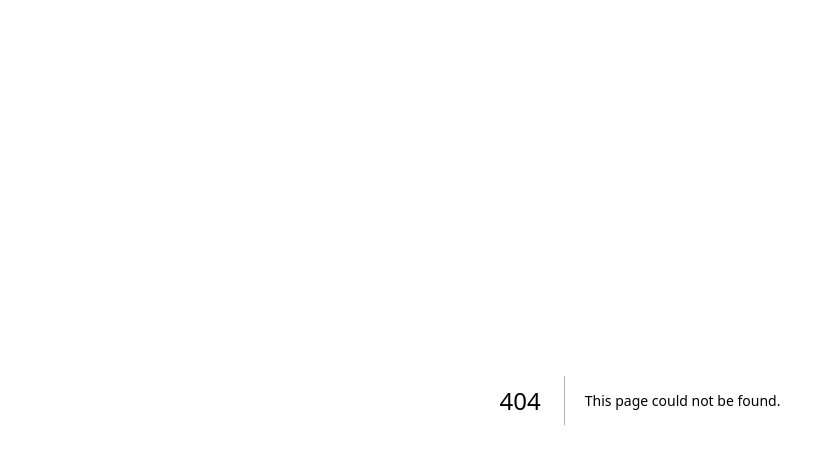
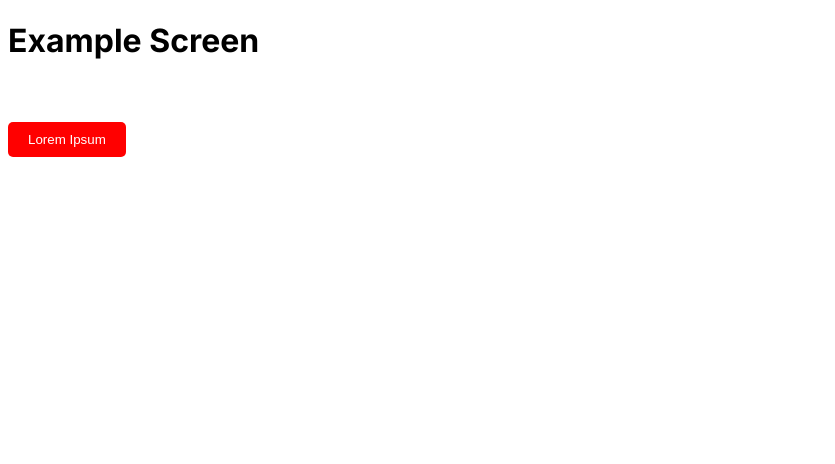
Before and after one commit to Joseafs/boilerplate-next-styled-2024, a Next.js app: page /example in a window 1280 px wide. Before the commit this address had no page. Shown: the top 464 px of the page, without its empty margins (0-835 px from the left). Built offline with nearby package versions, Linux system fonts and the light colour scheme.

Commit message:
Add styled-components config to work as SSR
- Fix test Button to check if style background-color exists;
- Add StyledComponentsRegistry for SSR in styled-components;
- Add ExamplePage;

```diff
--- a/next.config.mjs
+++ b/next.config.mjs
@@ -1,4 +1,8 @@
 /** @type {import('next').NextConfig} */
-const nextConfig = {};
+const nextConfig = {
+  compiler: {
+    styledComponents: true,
+  },
+};
 
 export default nextConfig;
--- /dev/null
+++ b/src/app/example/page.tsx
@@ -0,0 +1,5 @@
+import { ExampleScreen } from '~/screens/example';
+
+export default function Example() {
+  return <ExampleScreen />;
+}
--- a/src/app/layout.tsx
+++ b/src/app/layout.tsx
@@ -1,23 +1,23 @@
 import type { Metadata } from 'next';
 import { Inter } from 'next/font/google';
-import React from 'react';
-import './globals.css';
+import { FC, PropsWithChildren } from 'react';
+
+import { StyledComponentsRegistry } from '~/theme/StyledComponentsRegistry';
 
 const inter = Inter({ subsets: ['latin'] });
 
 export const metadata: Metadata = {
-  description: 'Generated by create next app',
-  title: 'Create Next App',
+  description: 'Generated with next 14 and styled-components for new challenges and projects',
+  icons: { icon: '/images/favicon.png' },
+  title: 'Boilerplate Next Styled 2024',
 };
 
-export default function RootLayout({
-  children,
-}: Readonly<{
-  children: React.ReactNode;
-}>) {
-  return (
-    <html lang="en">
-      <body className={inter.className}>{children}</body>
-    </html>
-  );
-}
+const RootLayout: FC<PropsWithChildren> = ({ children }) => (
+  <html lang="en">
+    <body className={inter.className}>
+      <StyledComponentsRegistry>{children}</StyledComponentsRegistry>
+    </body>
+  </html>
+);
+
+export default RootLayout;
--- a/src/components/Button/index.tsx
+++ b/src/components/Button/index.tsx
@@ -1,11 +1,12 @@
 import { FC } from 'react';
 
+import { Root } from './styles';
 import { Props } from './types';
 
 export const Button: FC<Props> = ({ children, type, disabled }) => {
   return (
-    <button type={type} disabled={disabled}>
+    <Root type={type} disabled={disabled}>
       {children}
-    </button>
+    </Root>
   );
 };
--- /dev/null
+++ b/src/components/Button/styles.ts
@@ -0,0 +1,12 @@
+'use client';
+
+import styled from 'styled-components';
+
+export const Root = styled.button`
+  background-color: red;
+  color: white;
+  padding: 10px 20px;
+  border: none;
+  border-radius: 5px;
+  cursor: pointer;
+`;
--- /dev/null
+++ b/src/screens/example/index.tsx
@@ -0,0 +1,12 @@
+import { FC } from 'react';
+
+import { Button } from '~/components/Button';
+
+export const ExampleScreen: FC = () => (
+  <div>
+    <h1>Example Screen</h1>
+    <br />
+    <br />
+    <Button>Lorem Ipsum</Button>
+  </div>
+);
--- /dev/null
+++ b/src/theme/StyledComponentsRegistry.tsx
@@ -0,0 +1,19 @@
+'use client';
+
+import { useServerInsertedHTML } from 'next/navigation';
+import { FC, PropsWithChildren, useState } from 'react';
+import { ServerStyleSheet, StyleSheetManager } from 'styled-components';
+
+export const StyledComponentsRegistry: FC<PropsWithChildren> = ({ children }) => {
+  const [styledComponentsStyleSheet] = useState(() => new ServerStyleSheet());
+
+  useServerInsertedHTML(() => {
+    const styles = styledComponentsStyleSheet.getStyleElement();
+    styledComponentsStyleSheet.instance.clearTag();
+    return <>{styles}</>;
+  });
+
+  if (typeof window !== 'undefined') return <>{children}</>;
+
+  return <StyleSheetManager sheet={styledComponentsStyleSheet.instance}>{children}</StyleSheetManager>;
+};
```
Also changed, not shown: package.json (+4 -3 lines), src/components/Button/test.tsx (+9 -2 lines), 1 other file (tests, documents, lock files or other folders).
